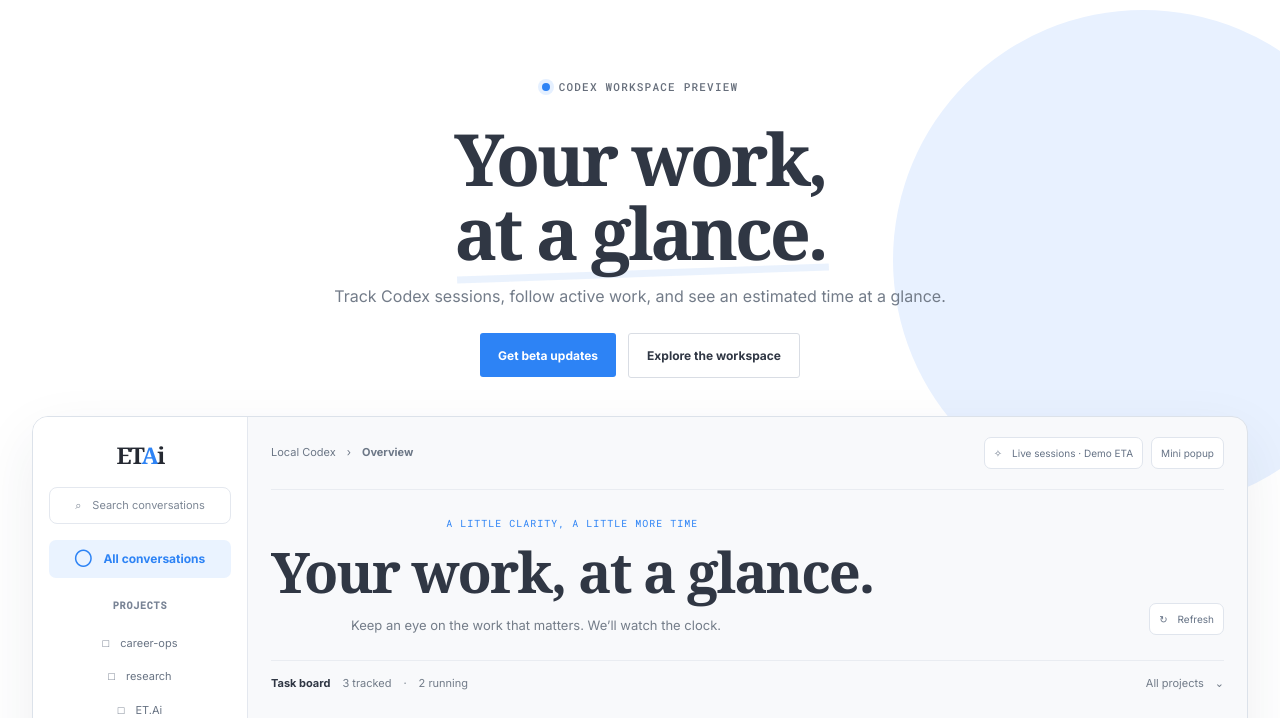
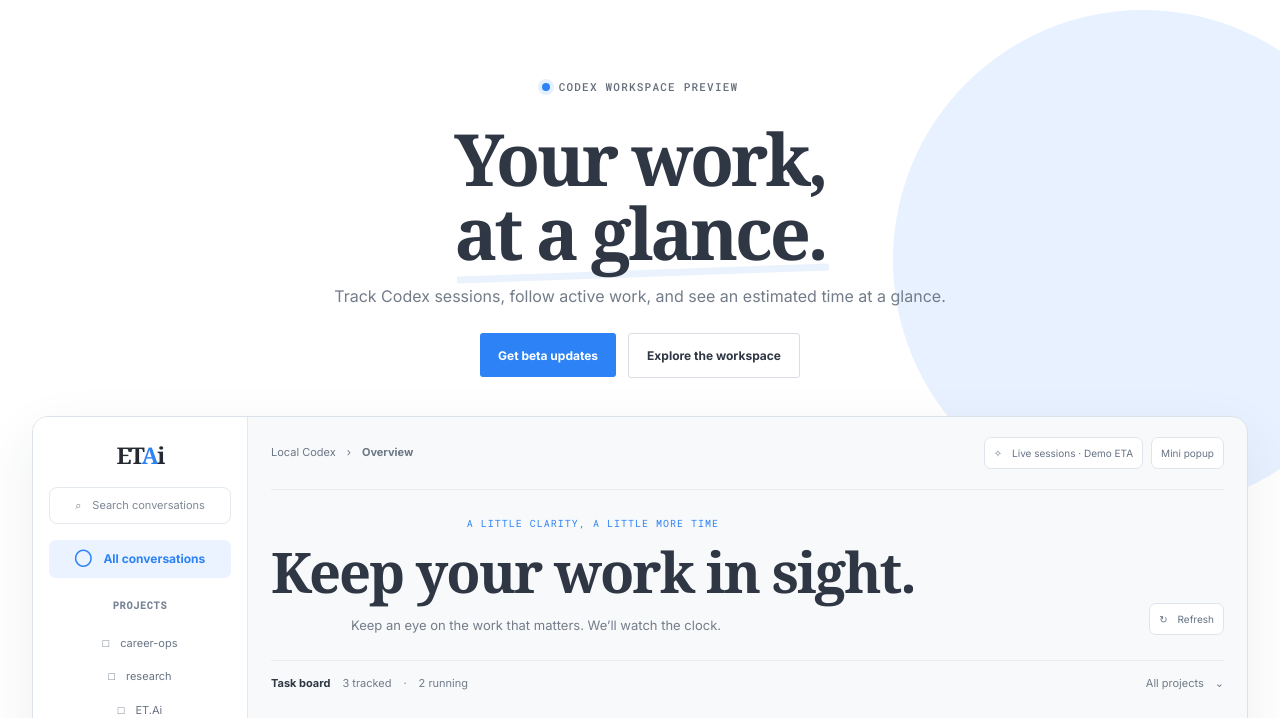
Before and after one commit to 3bobsmile/etai-website, a plain HTML site: page index.html in a window 1280 px wide. Shown: the part 71-789 px from the top of the page. Drawn offline with Linux system fonts and the light colour scheme.

Commit message:
Use slogan in Codex dashboard preview
Replace the repeated dashboard heading with ‘Keep your work in sight.’

```diff
--- a/index.html
+++ b/index.html
@@ -144,7 +144,7 @@
         </aside>
         <div class="workspace-main">
           <div class="workspace-toolbar"><span>Local Codex　›　<b>Overview</b></span><div class="workspace-toolbar-actions"><span class="workspace-chip">✧　Live sessions · Demo ETA</span><span class="workspace-chip">Mini popup</span></div></div>
-          <div class="workspace-heading"><div><p class="section-tag">A little clarity, a little more time</p><h2 class="section-title">Your work, at a glance.</h2><p class="section-copy">Keep an eye on the work that matters. We’ll watch the clock.</p></div><button class="workspace-refresh" id="workspaceRefresh" type="button">↻　Refresh</button></div>
+          <div class="workspace-heading"><div><p class="section-tag">A little clarity, a little more time</p><h2 class="section-title">Keep your work in sight.</h2><p class="section-copy">Keep an eye on the work that matters. We’ll watch the clock.</p></div><button class="workspace-refresh" id="workspaceRefresh" type="button">↻　Refresh</button></div>
           <p class="workspace-summary"><strong>Task board</strong><span>3 tracked</span><span>·</span><span>2 running</span><span style="margin-left:auto">All projects　⌄</span></p>
           <div class="workspace-board">
             <div class="workspace-column"><div class="workspace-column-head">Tracking <span class="workspace-count">1</span></div><article class="workspace-card"><strong>Plan full-stack development</strong><p>Waiting for the next request</p><div class="workspace-card-foot">◎　7 tasks observed</div></article></div>
```
